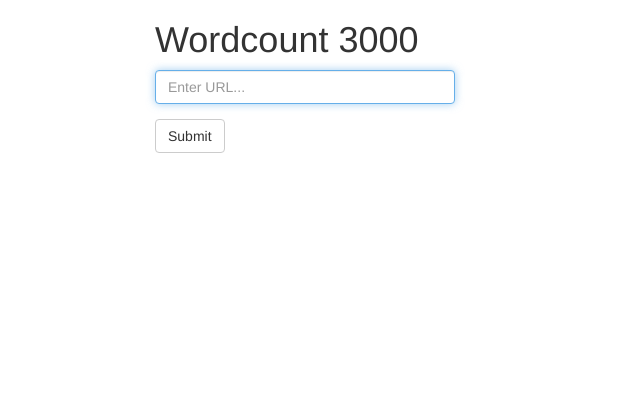
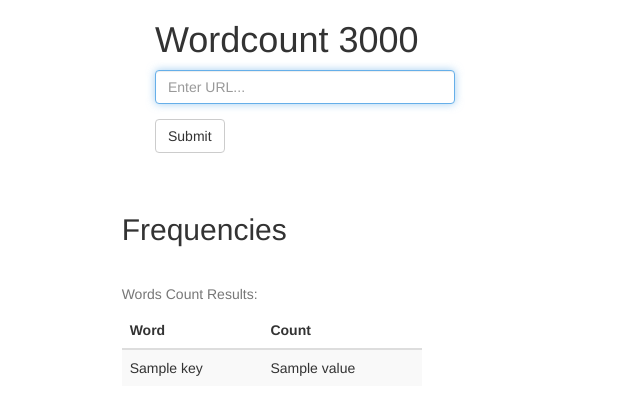
Before and after one commit to samilAyoub/word-frequency-calculator, a Flask app: template templates/index.html in a window 1280 px wide. Shown: the top 415 px of the page, without its empty margins (0-640 px from the left). Run offline with Flask 2, Linux system fonts and the light colour scheme; the template is opened without the code that fills it: most values are stand-ins (such as "Sample title", 1, 10 or a date in 2020); some libraries are stand-ins or nearby versions.

Commit message:
Feat: Display result in index.html

```diff
--- a/templates/index.html
+++ b/templates/index.html
@@ -22,7 +22,38 @@
       </div>
       <button type="submit" class="btn btn-default">Submit</button>
     </form>
+    <br>
+    {% for error in errors %}
+    <h4>{{ error }}</h4>
+    {% endfor %}
+    <br>
   </div>
+  <div class="col-sm-5 col-sm-offset-1">
+    {% if results %}
+    <h2>Frequencies</h2>
+    <br>
+    <div id="results">
+      <table class="table table-striped" style="max-width: 300px;">
+        <caption>Words Count Results:</caption>
+        <thead>
+          <tr>
+            <th scope="col">Word</th>
+            <th scope="col">Count</th>
+          </tr>
+        </thead>
+        {% for key, value in results.items()%}
+        <tr>
+          <td>{{ key }}</td>
+          <td>{{ value }}</td>
+        </tr>
+        {% endfor %}
+      </table>
+    </div>
+    {% endif %}
+  </div>
+  </div>
+  </div>
+  <br><br>
   <script src="//code.jquery.com/jquery-2.2.1.min.js"></script>
   <script src="//netdna.bootstrapcdn.com/bootstrap/3.3.6/js/bootstrap.min.js"></script>
 </body>
```
Also changed, not shown: app.py (+5 -3 lines). Lines whose indentation alone changed are shown as unchanged.
